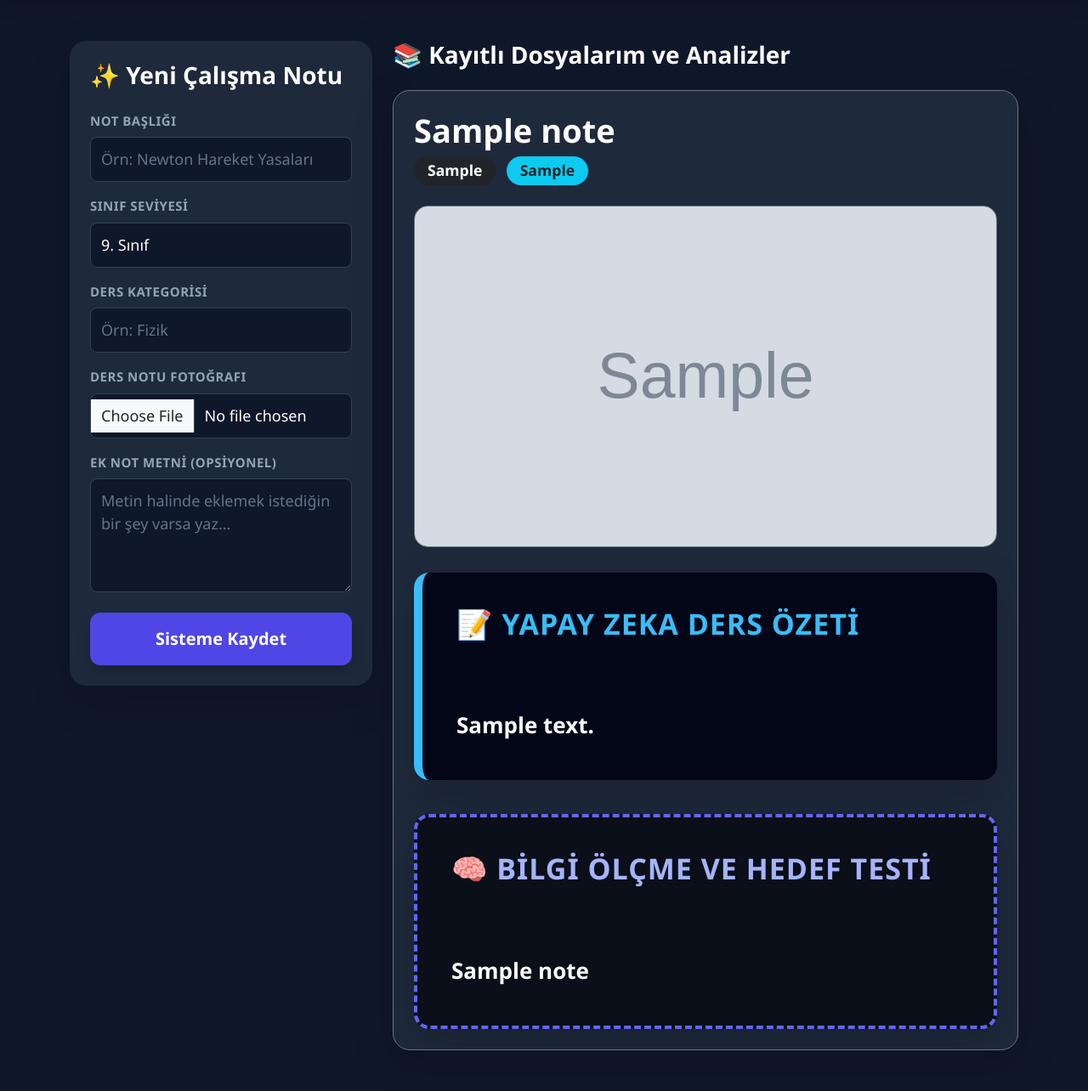
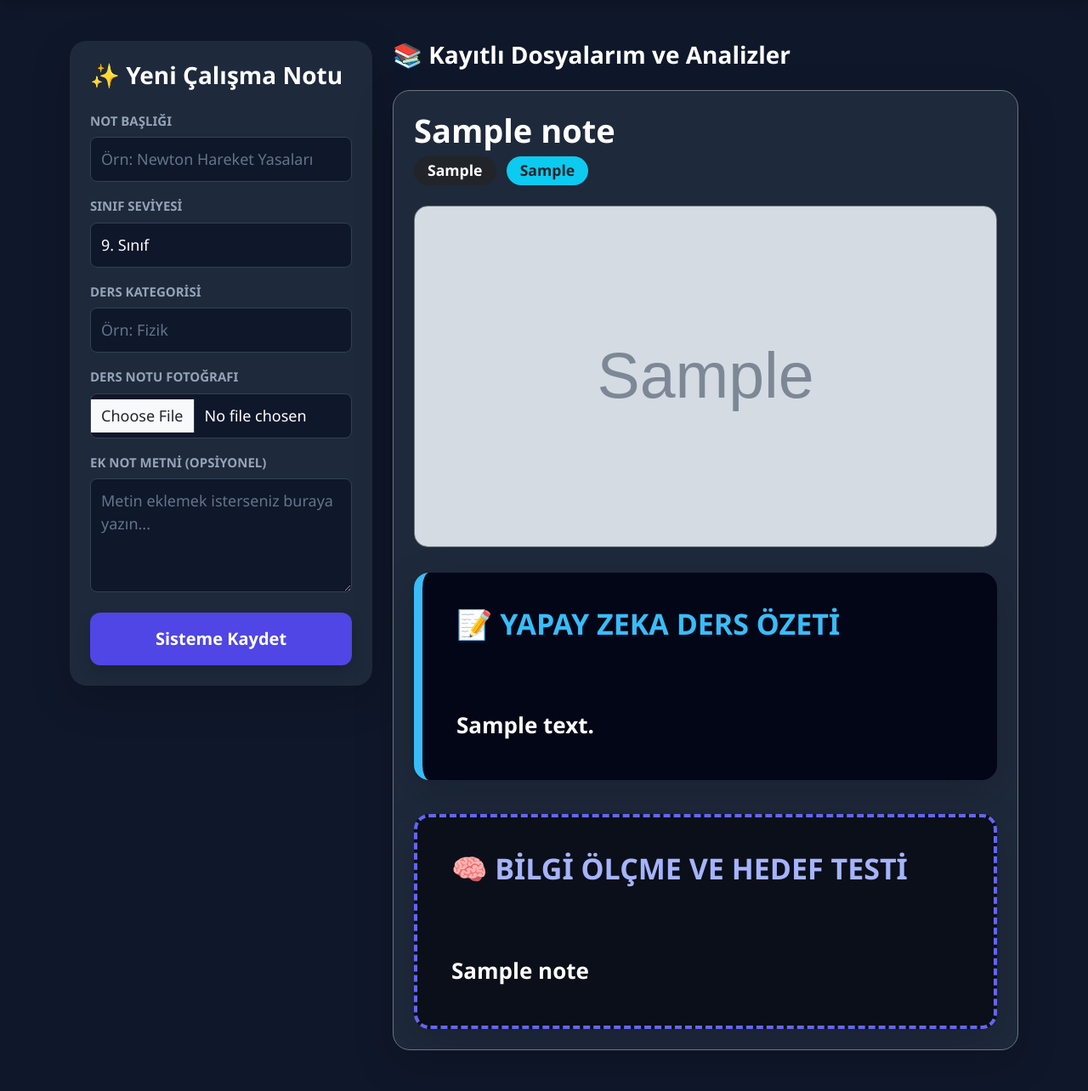
Before and after one commit to EmirCMD87/cano-ai, a Flask app: page /dashboard in a window 1280 px wide. Shown: the part 92-1376 px from the top of the page at 85% size. Run offline with Flask 3, Linux system fonts and the light colour scheme; the visitor is signed in with stand-in values (Sample User, id 1); tables that the repository leaves empty hold one stand-in row (values such as "Sample post"); grey boxes marked "Sample" are stand-in pictures.

Commit message:
Update dashboard.html

```diff
--- a/templates/dashboard.html
+++ b/templates/dashboard.html
@@ -3,16 +3,18 @@
 <head>
     <meta charset="UTF-8">
     <meta name="viewport" content="width=device-width, initial-scale=1.0, maximum-scale=1.0, user-scalable=no">
-    <title>Cano AI - Akıllı Öğrenci Paneli</title>
+    <title>Cano AI - Parlak Panel</title>
     <link href="https://cdn.jsdelivr.net/npm/bootstrap@5.3.0/dist/css/bootstrap.min.css" rel="stylesheet">
     <style>
+        /* TÜM SAYFAYI KOYU YAPALIM Kİ BEYAZ YAZILAR PATLASIN */
         body {
             background-color: #0f172a !important;
-            color: #f1f5f9 !important;
+            color: #ffffff !important;
             font-family: 'Segoe UI', Roboto, sans-serif;
         }
         .navbar-custom { background: #1e293b; border-bottom: 2px solid #38bdf8; }
         .custom-card { border: none; border-radius: 20px; background: #1e293b; box-shadow: 0 10px 25px rgba(0,0,0,0.4); }
+
         .form-control, .form-select {
             background: #0f172a !important;
             color: #ffffff !important;
@@ -21,8 +23,28 @@
             padding: 12px !important;
         }
         .form-control::placeholder { color: #64748b !important; }
-        .form-label { font-weight: 700; color: #94a3b8; font-size: 15px; letter-spacing: 0.5px; }
+        .form-label { font-weight: 700; color: #94a3b8; font-size: 15px; }
         .badge-custom { font-size: 1.1rem; padding: 8px 16px; border-radius: 30px; }
+
+        /* KUTULARIN ARKA PLANINI KOYU YAPIP İÇİNDEKİ HER ŞEYİ BEYAZA ZORLUYORUZ */
+        .cano-ozet-kutusu {
+            background-color: #020617 !important;
+            border-left: 10px solid #38bdf8 !important;
+            padding: 40px !important;
+            border-radius: 18px !important;
+            margin-top: 30px !important;
+            margin-bottom: 30px !important;
+            color: #ffffff !important; /* Kutu içindeki her metni beyaz yapar */
+        }
+
+        .cano-test-kutusu {
+            background-color: #0b0f19 !important;
+            border: 4px dashed #6366f1 !important;
+            padding: 40px !important;
+            border-radius: 18px !important;
+            margin-top: 40px !important;
+            color: #ffffff !important; /* Kutu içindeki her metni beyaz yapar */
+        }
     </style>
 </head>
 <body>
@@ -72,7 +94,7 @@
                         </div>
                         <div class="mb-4">
                             <label class="form-label">EK NOT METNİ (OPSİYONEL)</label>
-                            <textarea name="content" class="form-control rounded-3" rows="4" placeholder="Metin halinde eklemek istediğin bir şey varsa yaz..."></textarea>
+                            <textarea name="content" class="form-control rounded-3" rows="4" placeholder="Metin eklemek isterseniz buraya yazın..."></textarea>
                         </div>
                         <button type="submit" class="btn btn-primary w-100 fw-bold py-3 fs-5 shadow" style="background: #4f46e5; border: none; border-radius: 12px;">Sisteme Kaydet</button>
                     </form>
@@ -80,12 +102,11 @@
             </div>
 
             <div class="col-lg-8">
-                <h3 class="fw-bold mb-4 text-white d-flex align-items-center">📚 Kayıtlı Dosyalarım ve Analizler</h3>
+                <h3 class="fw-bold mb-4 text-white">📚 Kayıtlı Dosyalarım ve Analizler</h3>
 
                 {% if not notes %}
                     <div class="text-center p-5 rounded-4" style="background: #1e293b; border: 2px dashed #334155;">
                         <h4 class="text-white fw-bold mb-2">Henüz not yüklenmemiş cano!</h4>
-                        <p class="text-muted fs-5">Soldaki paneli kullanarak ilk ders notunu sisteme fırlat.</p>
                     </div>
                 {% endif %}
 
@@ -107,24 +128,24 @@
                         {% endif %}
 
                         {% if note.summary %}
-                            <div class="shadow-lg" style="background: #020617 !important; border-left: 10px solid #38bdf8 !important; padding: 40px !important; border-radius: 18px !important; margin-top: 30px !important; margin-bottom: 30px !important;">
-                                <h3 style="color: #38bdf8 !important; font-size: 34px !important; font-weight: 900 !important; margin-bottom: 25px !important; text-transform: uppercase; letter-spacing: 1px;">📝 YAPAY ZEKA DERS ÖZETİ</h3>
-                                <div style="white-space: pre-line; font-size: 26px !important; line-height: 1.9 !important; color: #ffffff !important; font-weight: 700 !important;">
+                            <div class="cano-ozet-kutusu shadow-lg">
+                                <h3 style="color: #38bdf8 !important; font-size: 34px !important; font-weight: 900 !important; margin-bottom: 25px !important;">📝 YAPAY ZEKA DERS ÖZETİ</h3>
+                                <div style="white-space: pre-line !important; font-size: 26px !important; line-height: 1.9 !important; color: #ffffff !important; font-weight: 700 !important;">
                                     {{ note.summary }}
                                 </div>
                             </div>
 
                             {% if note.questions %}
-                            <div class="shadow-lg" style="background: #0b0f19 !important; border: 4px dashed #6366f1 !important; padding: 40px !important; border-radius: 18px !important; margin-top: 40px !important;">
-                                <h3 style="color: #a5b4fc !important; font-size: 34px !important; font-weight: 900 !important; margin-bottom: 25px !important; text-transform: uppercase; letter-spacing: 1px;">🧠 BİLGİ ÖLÇME VE HEDEF TESTİ</h3>
-                                <div style="white-space: pre-line; font-size: 26px !important; line-height: 1.9 !important; color: #ffffff !important; font-weight: 700 !important;">
+                            <div class="cano-test-kutusu shadow-lg">
+                                <h3 style="color: #a5b4fc !important; font-size: 34px !important; font-weight: 900 !important; margin-bottom: 25px !important;">🧠 BİLGİ ÖLÇME VE HEDEF TESTİ</h3>
+                                <div style="white-space: pre-line !important; font-size: 26px !important; line-height: 1.9 !important; color: #ffffff !important; font-weight: 700 !important;">
                                     {{ note.questions }}
                                 </div>
                             </div>
                             {% endif %}
                         {% else %}
                             <div class="text-center py-5">
-                                <a href="/summarize/{{ note.id }}" class="btn btn-lg btn-success rounded-pill px-5 py-4 fw-bold shadow-lg fs-3 animate-bounce" style="background: #10b981; border: none;">
+                                <a href="/summarize/{{ note.id }}" class="btn btn-lg btn-success rounded-pill px-5 py-4 fw-bold shadow-lg fs-3" style="background: #10b981; border: none;">
                                     🚀 Yapay Zeka ile Analiz Et & Sınav Hazırla
                                 </a>
                             </div>
```
